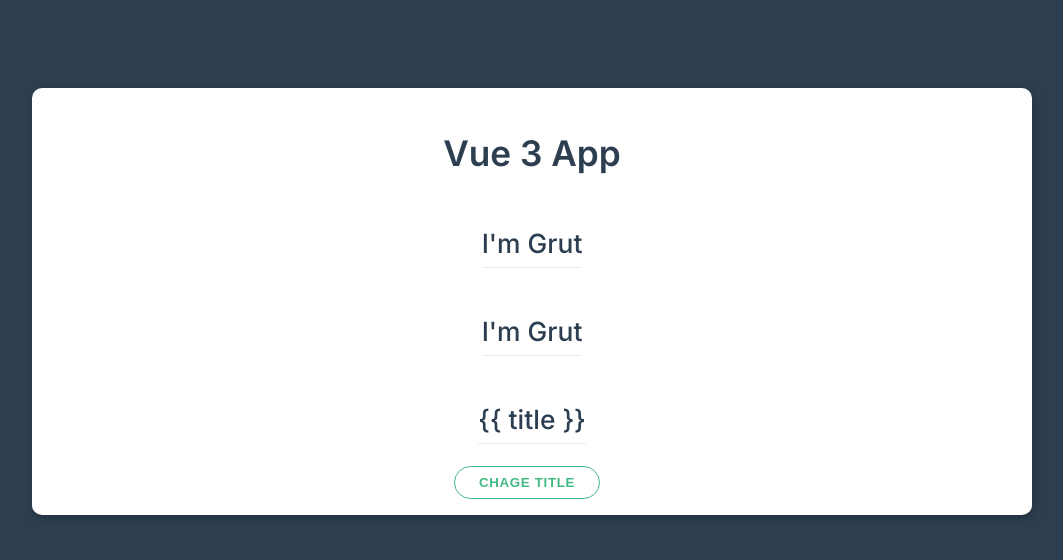
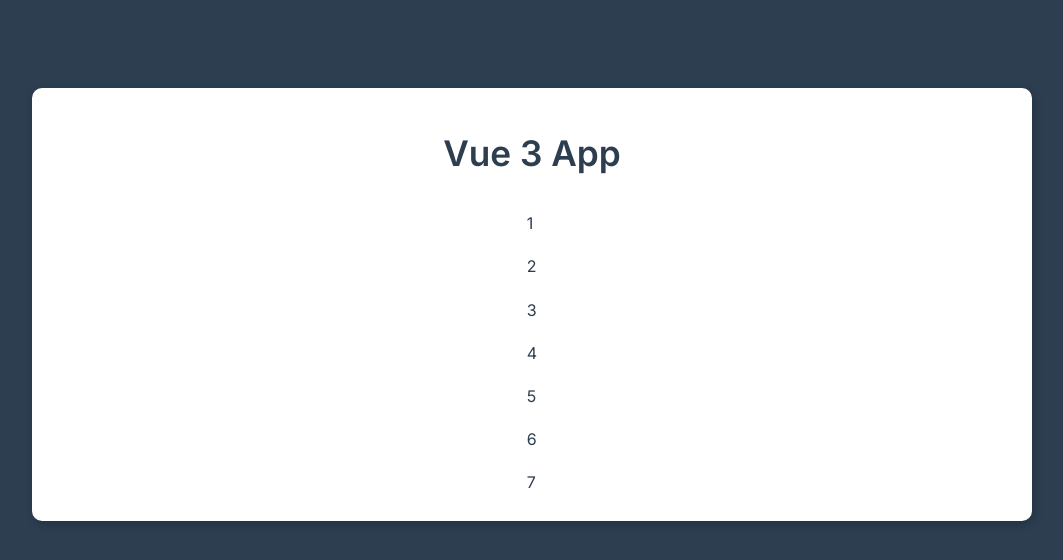
Before and after one commit to daviddubliakov/vue-features, a Vue app: page / in a window 1280 px wide. Shown: the top 560 px of the page, without its empty margins (108-1171 px from the left). Built offline with nearby package versions, Linux system fonts and the light colour scheme.

Commit message:
adds loop generated from a number exmple

```diff
--- a/src/App.vue
+++ b/src/App.vue
@@ -1,11 +1,16 @@
 <template>
-  <div class="container pt-5">
+  <div class="container pt-5" v-cloak>
     <div class="card center">
       <div v-html="myHtml"></div>
-      <h2 v-text="title"></h2>
+      <!-- <h2 v-text="title"></h2>
       <h2 v-once>{{ title }}</h2>
       <h2 v-pre>{{ title }}</h2>
-      <button class="btn" @click="title = 'I was changed'">Chage title</button>
+      <button class="btn" @click="title = 'I was changed'">Chage title</button> -->
+      <ul class="list">
+        <li class="list-item" v-for="(item, index) in 7" :key="index">
+          {{ item }}
+        </li>
+      </ul>
     </div>
   </div>
 </template>
```
